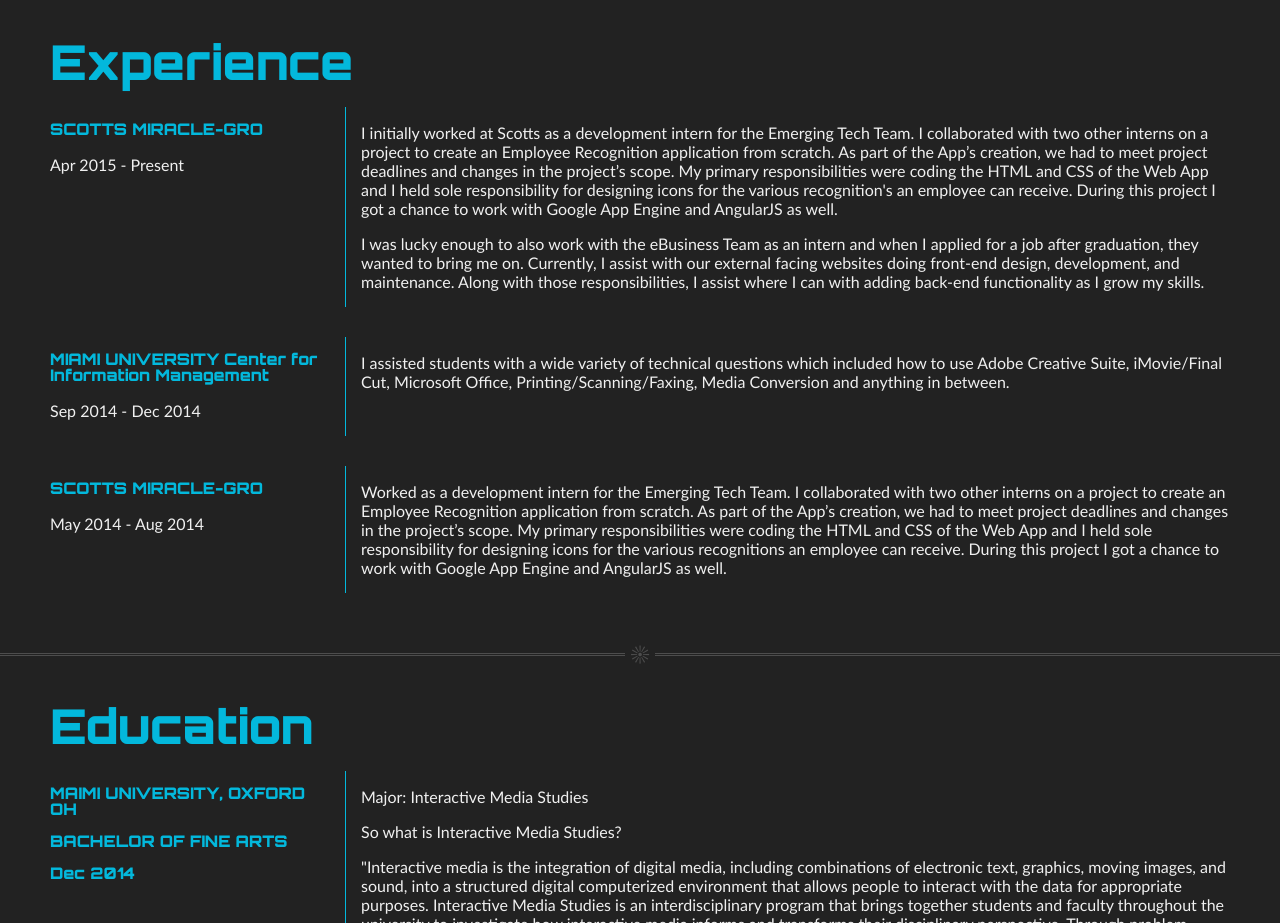
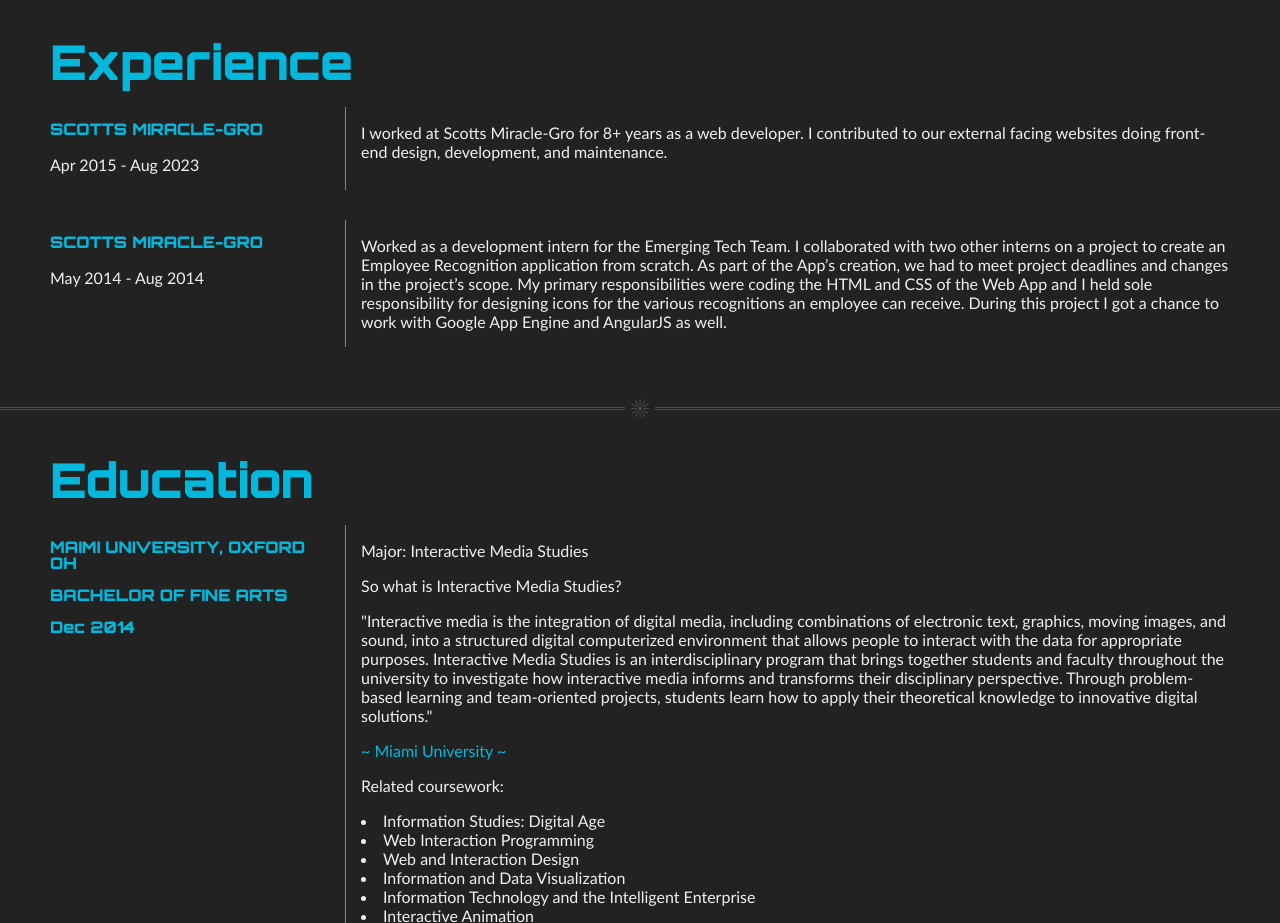
Before and after one commit to epauley/PauleyPortfolio, a plain HTML site: page index.html in a window 1280 px wide. Shown: the part 3181-4104 px from the top of the page. Drawn offline with Linux system fonts and the light colour scheme; animation ran at ten frames a second.

Commit message:
Update index.html
Update Scotts job description.

```diff
--- a/index.html
+++ b/index.html
@@ -291,24 +291,11 @@
       <div class="job">
         <div class="left">
           <h6>SCOTTS MIRACLE-GRO</h6>
-          <p>Apr 2015 - Present</p>
+          <p>Apr 2015 - Aug 2023</p>
         </div>
         <div class="right">
           <p>
-            I initially worked at Scotts as a development intern for the Emerging Tech Team. I collaborated with two other interns on a project to create an Employee Recognition application from scratch. As part of the App’s creation, we had to meet project deadlines and changes in the project’s scope. My primary responsibilities were coding the HTML and CSS of the Web App and I held sole responsibility for designing icons for the various recognition's an employee can receive. During this project I got a chance to work with Google App Engine and AngularJS as well.
-          </p>
-          <p>
-            I was lucky enough to also work with the eBusiness Team as an intern and when I applied for a job after graduation, they wanted to bring me on. Currently, I assist with our external facing websites doing front-end design, development, and maintenance. Along with those responsibilities, I assist where I can with adding back-end functionality as I grow my skills.
-          </p>
-        </div>
-      </div>
-      <div class="job">
-        <div class="left">
-          <h6>MIAMI UNIVERSITY Center for Information Management</h6>
-          <p>Sep 2014 - Dec 2014</p>
-        </div>
-        <div class="right">
-          <p>I assisted students with a wide variety of technical questions which included how to use Adobe Creative Suite, iMovie/Final Cut, Microsoft Office, Printing/Scanning/Faxing, Media Conversion and anything in between.
+            I worked at Scotts Miracle-Gro for 8+ years as a web developer. I contributed to our external facing websites doing front-end design, development, and maintenance.
           </p>
         </div>
       </div>
```
